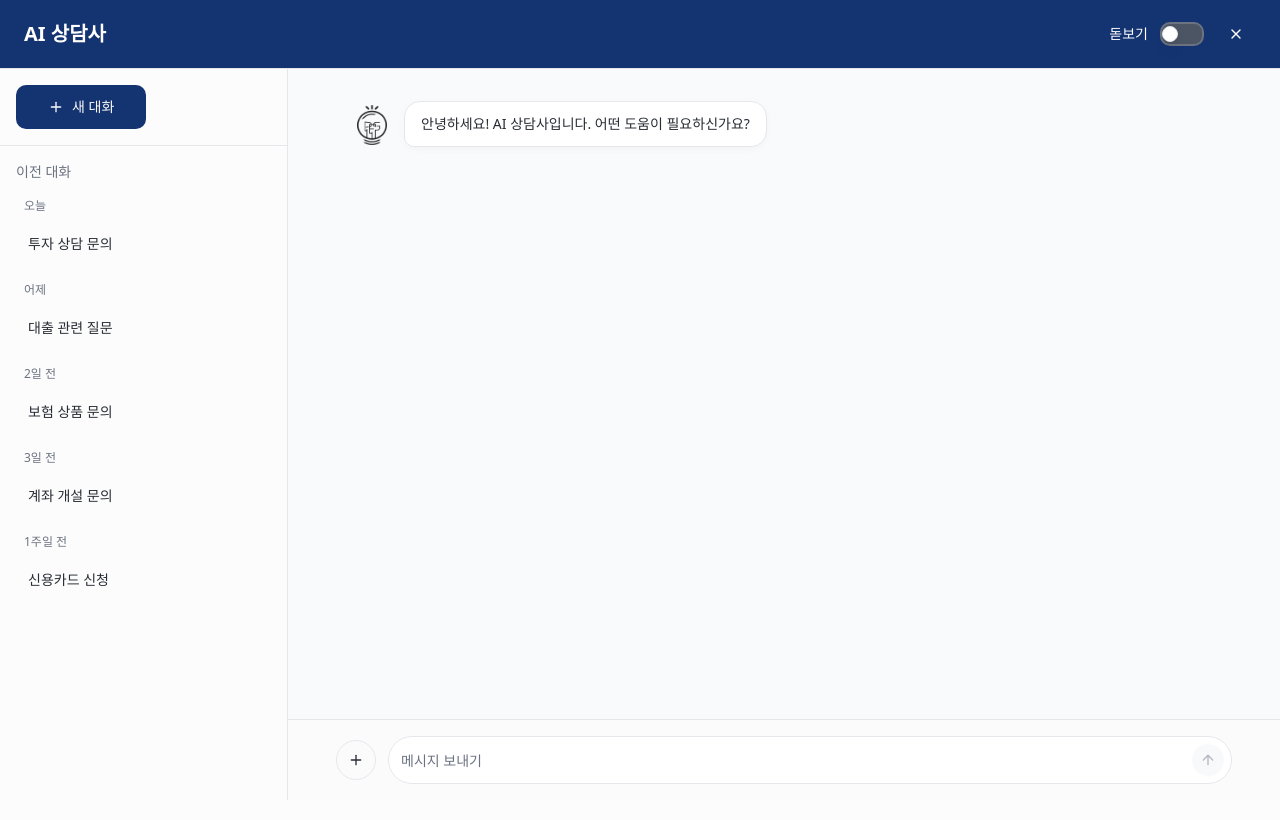
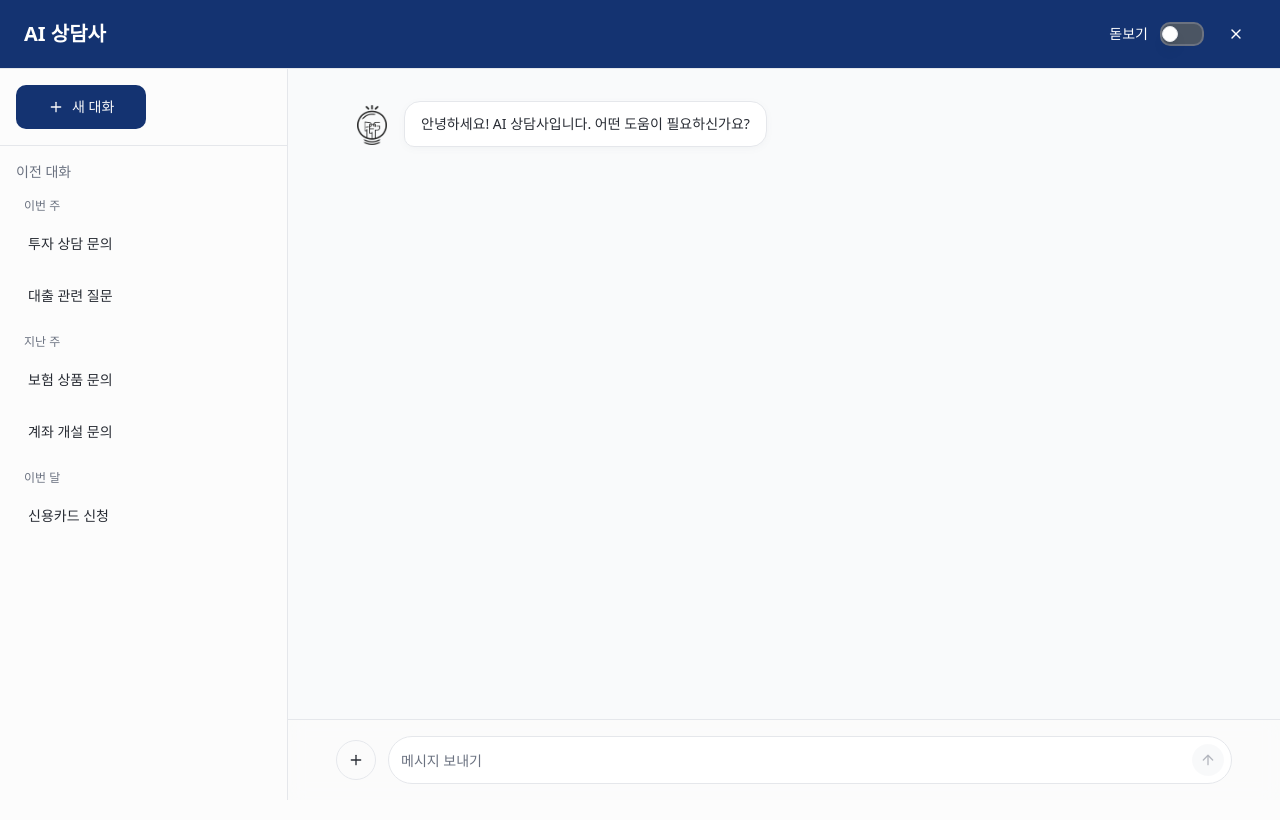
Before and after one commit to demodev-works/ai-counselor-chat, a React (Vite) app: page / in a window 1280 px wide. Built offline with nearby package versions, Linux system fonts and the light colour scheme.

Commit message:
Refactor chat list date grouping
Group chat list by week and month.

```diff
--- a/src/components/ChatSidebar.tsx
+++ b/src/components/ChatSidebar.tsx
@@ -8,19 +8,15 @@ interface ChatSidebarProps {
 }
 
 const mockConversations = {
-  "오늘": [
+  "이번 주": [
     { id: "1", title: "투자 상담 문의", lastMessage: "감사합니다" },
-  ],
-  "어제": [
     { id: "2", title: "대출 관련 질문", lastMessage: "자세한 설명 부탁드립니다" },
   ],
-  "2일 전": [
+  "지난 주": [
     { id: "3", title: "보험 상품 문의", lastMessage: "상품 비교해주세요" },
-  ],
-  "3일 전": [
     { id: "4", title: "계좌 개설 문의", lastMessage: "필요 서류가 궁금합니다" },
   ],
-  "1주일 전": [
+  "이번 달": [
     { id: "5", title: "신용카드 신청", lastMessage: "승인 기간이 어떻게 되나요?" },
   ],
 };
```
